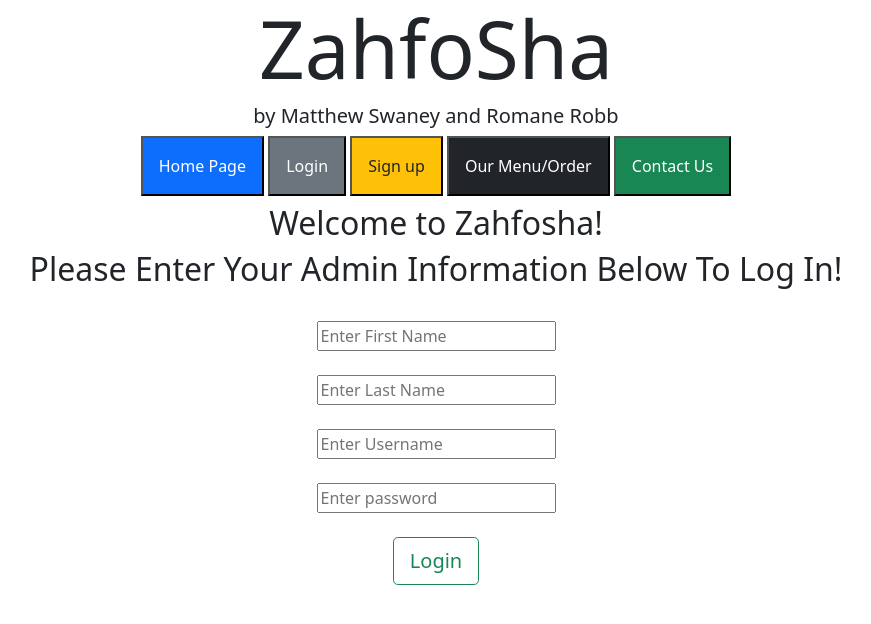
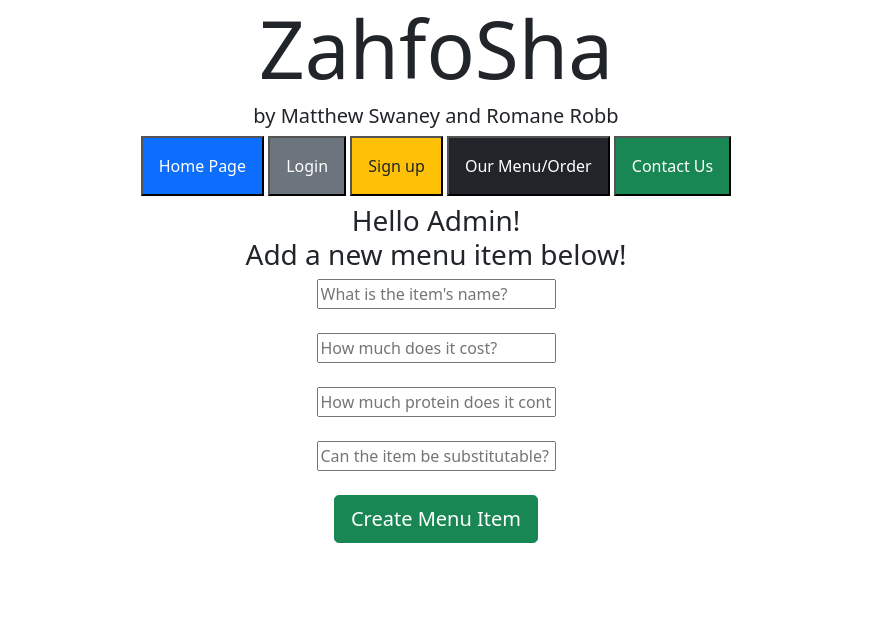
Before and after one commit to SyntaxError-JARS/ZahfoSha_FE_msrr, a React (Create React App) app: page /admin in a window 1280 px wide. Shown: the top 624 px of the page, without its empty margins (204-1075 px from the left). Built offline with nearby package versions, Linux system fonts and the light colour scheme.

Commit message:
Updated my credit card component.

```diff
--- a/src/App.js
+++ b/src/App.js
@@ -8,7 +8,7 @@ import CustomerLogin from "./components/Customer/customerlogin";
 import MenuUpdate from "./components/Menu/menuupdate";
 import Menu from "./components/Menu/menu";
 import HomePage from "./components/homepage";
-import AdminLogin from "./components/Admin/adminlogin";
+import Admin from "./components/Admin/admin";
 import CreateOrder from "./components/Order/createorder";
 import DeleteCreditCard from "./components/CreditCard/deletecreditcard";
 import UpdateCreditCard from "./components/CreditCard/updatecreditcard";
@@ -32,7 +32,7 @@ function App() {
                     <NavBar />
                     <Routes>
                         <Route exact path="" element={<HomePage />} />
-                        <Route path="admin" element={<AdminLogin />} />
+                        <Route path="admin" element={<Admin />} />
                         <Route path="login" element={<CustomerLogin />} />
                         <Route path="customer" element={<Customer />} />
                         <Route path="register" element={<CustomerRegistration />} />
--- /dev/null
+++ b/src/components/Admin/admin.jsx
@@ -0,0 +1,15 @@
+import React from "react";
+import CreateMenuItem from "../Menu/createmenuitem";
+
+export default function Admin() {
+
+    return (
+
+        <>
+        <CreateMenuItem />
+        </>
+
+        );
+
+
+}
--- a/src/components/CreditCard/deletecreditcard.jsx
+++ b/src/components/CreditCard/deletecreditcard.jsx
@@ -1,24 +1,19 @@
 import axios from "axios";
-import { useRef } from "react"
+import { useRef, useState } from "react"
 
 export default function DeleteCreditCard(){
 
+    const [showDelete, setShowDeleted] = useState(false);
 
-    const usernameInput = useRef();
+    const creditCardInput = useRef();
 
     const url = "https://zahfosha.azurewebsites.net"
 
-
-
     async function deleteCreditCard(){
 
-        const usernameIn = {
-            username: "romanerobb"
-        }
+        try{
+            const response = await axios.delete(`${url}/Credit/delete-card?cardNumber=${creditCardInput.current.value}` )
 
-
-        try{
-            const response = await axios.delete((`${url}/creditCard` , usernameIn ))
             console.log(response)
             console.log(response.data)
         }catch (error){
@@ -30,11 +25,18 @@ export default function DeleteCreditCard(){
 
     return(
         <>
-          <h3>Delete Your Credit Card!</h3>
-        <input placeholder="Enter your username" ref={usernameInput}></input>
         <br></br>
         <br></br>
-        <button class="btn btn-danger btn-lg" onClick={deleteCreditCard}>Delete Credit Card</button>
+        <h3>Delete Your Credit Card!</h3>
+        <input placeholder="Enter your credit card number" ref={creditCardInput}></input>
+        <br></br>
+        <br></br>
+        <button class="btn btn-danger btn-lg" onClick={() => {
+            deleteCreditCard();
+            setShowDeleted(!showDelete)
+            }}
+            >Delete Credit Card</button>
+        {showDelete && <p>You Have Successfully Deleted Your Credit Card</p>}
         </>
 
     )
--- a/src/components/Customer/customer.jsx
+++ b/src/components/Customer/customer.jsx
@@ -2,6 +2,7 @@ import React from "react";
 import AddCreditCard from "../CreditCard/addcreditcard";
 import DeleteCreditCard from "../CreditCard/deletecreditcard";
 import ViewOrder from "../Order/vieworder";
+import CustomerDelete from "./customerdelete";
 
 export default function Customer() {
 
@@ -13,6 +14,7 @@ export default function Customer() {
         <ViewOrder />
         <AddCreditCard />
         <DeleteCreditCard />
+        <CustomerDelete />
     </>
 
     );
--- a/src/components/Customer/customerdelete.jsx
+++ b/src/components/Customer/customerdelete.jsx
@@ -1,13 +1,44 @@
-import React from "react";
+import axios from "axios";
+import { useRef, useState } from "react"
 
 export default function CustomerDelete() {
 
-    return (
+    const [showDelete, setShowDeleted] = useState(false);
 
-    <>
-        <h3>Hello! Welcome to Zahfosha.</h3>
-    </>
+    const customerInput = useRef();
 
-    );
+    const url = "https://zahfosha.azurewebsites.net"
+
+    async function deleteCustomer(){
+
+        try{
+            const response = await axios.delete(`${url}/Credit/delete-card?cardNumber=${customerInput.current.value}` )
+
+            console.log(response)
+            console.log(response.data)
+        }catch (error){
+            console.error(error.response.data)
+            console.error(error)
+        }
+
+    }
+
+    return(
+        <>
+        <br></br>
+        <br></br>
+        <h3>Delete Your Account!</h3>
+        <input placeholder="Enter your username" ref={customerInput}></input>
+        <br></br>
+        <br></br>
+        <button class="btn btn-danger btn-lg" onClick={() => {
+            deleteCustomer();
+            setShowDeleted(!showDelete)
+            }}
+            >Delete Account</button>
+        {showDelete && <p>You Have Successfully Deleted Your Account!</p>}
+        </>
+
+    )
 
 }
--- a/src/components/Customer/customerlogin.jsx
+++ b/src/components/Customer/customerlogin.jsx
@@ -48,6 +48,7 @@ export default function CustomerLogin() {
     return (
         <>
             <h2>Welcome back to Zahfosha!<br></br> Please log in below.</h2>
+            <h4><a href="#" class="text-white bg-dark">Use your admin password to log in as an admin!</a></h4>
             <br></br>
             <input placeholder="Enter Your Customer Username" ref={usernameInput}></input>
             <br></br>
--- /dev/null
+++ b/src/components/Menu/createmenuitem.jsx
@@ -0,0 +1,59 @@
+import React from "react";
+import axios from "axios";
+import { useRef } from "react";
+
+export default function CreateMenuItem() {
+
+    const itemnameInput = useRef();
+    const costInput = useRef();
+    const isSubstitutableInput = useRef();
+    const proteinInput = useRef();
+
+    const url = "https://zahfosha.azurewebsites.net"
+
+    async function createmenuItems(){
+
+        const menuItem = {
+            menuItem: itemnameInput.current.value,
+            cost: costInput.current.value,
+            protein: proteinInput.current.value,
+            isSubstitutable: isSubstitutableInput.current.value,
+        }
+
+
+        try{
+            const response = await axios.post(`${url}/menu/createmenuitem` , menuItem )
+            console.log(response)
+            console.log(response.data)
+        }catch(error){
+            console.error(error.response.data)
+            console.log(error)
+        }
+
+    }
+
+    return (
+
+        <>
+
+        <h3>Hello Admin!<br></br>Add a new menu item below!</h3>
+        <input placeholder="What is the item's name?" ref={itemnameInput}></input>
+        <br></br>
+        <br></br>
+        <input placeholder="How much does it cost?" ref={costInput}></input>
+        <br></br>
+        <br></br>
+        <input  placeholder="How much protein does it contain?" ref={proteinInput}></input>
+        <br></br>
+        <br></br>
+        <input placeholder="Can the item be substitutable?" ref={isSubstitutableInput}></input>
+        <br></br>
+        <br></br>
+        <button class="btn btn-success btn-lg" onClick={createmenuItems}>Create Menu Item</button>
+
+        </>
+
+        );
+
+
+}
```
